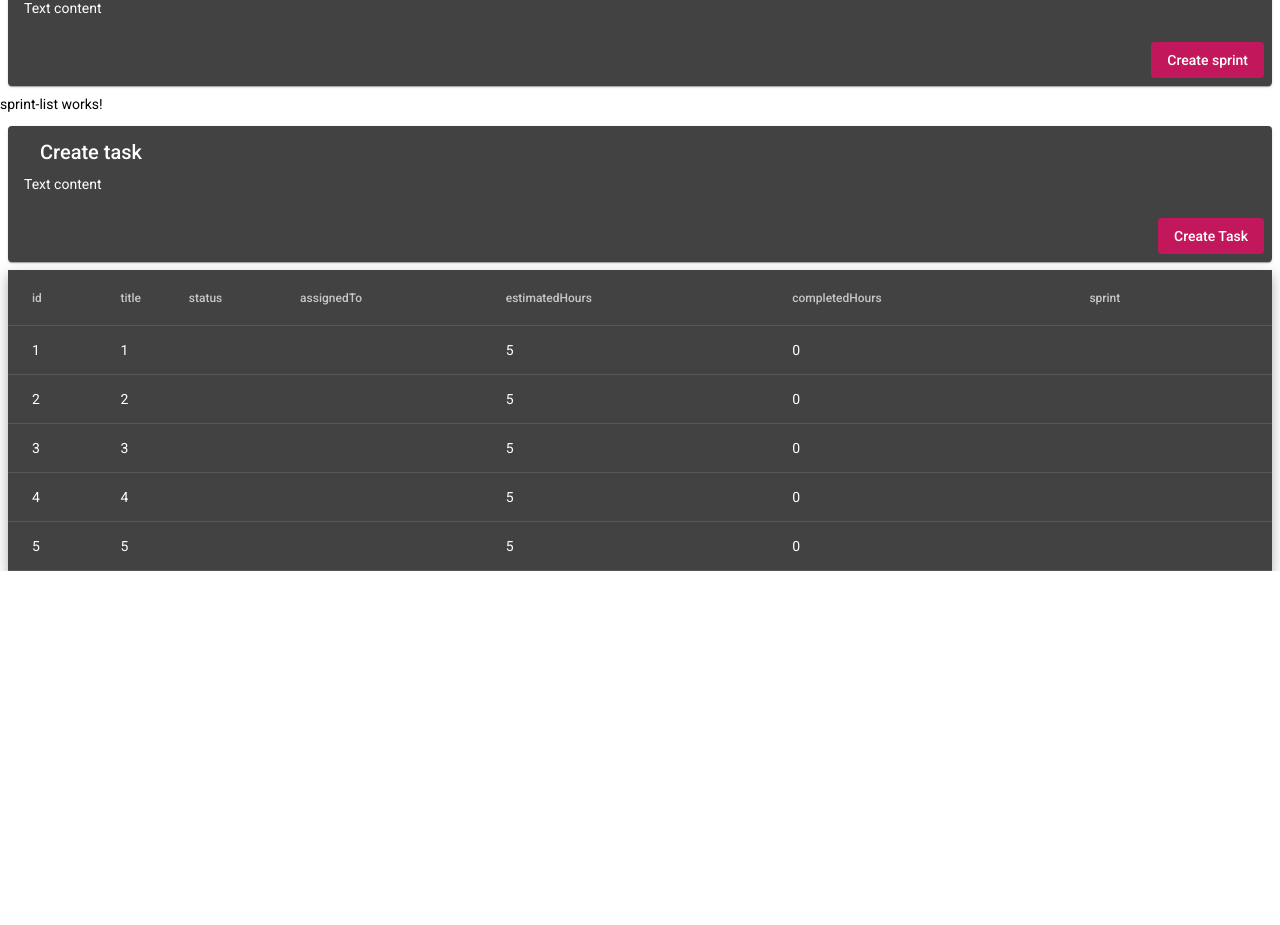
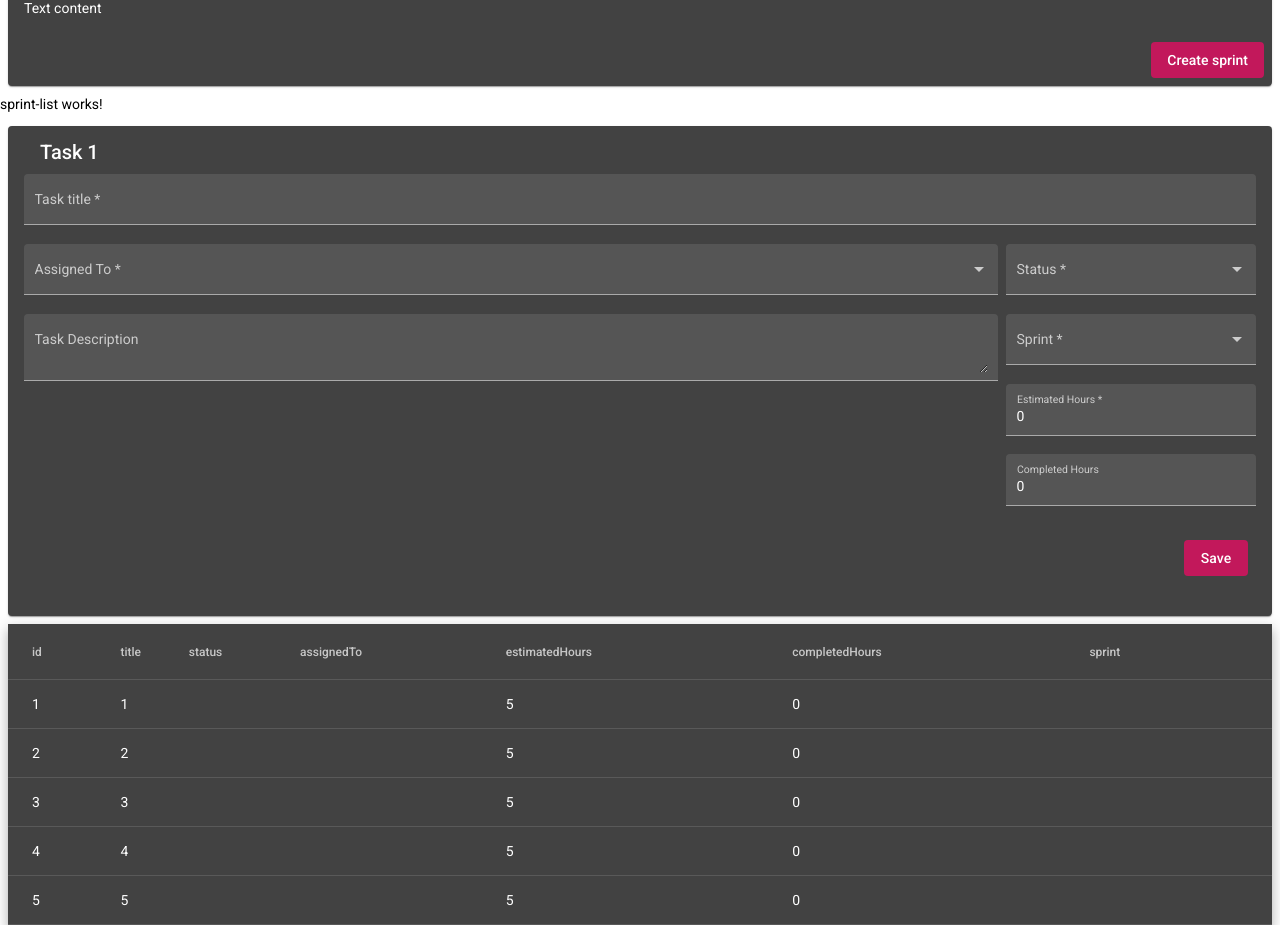
Before and after one commit to Bradoqguido/AngularSprintManager, an Angular app: page / in a window 1280 px wide. Shown: the part 500-1425 px from the top of the page. Before the commit the page ends 1071 px from the top, so only its background shows below. Built offline with nearby package versions, Linux system fonts and the light colour scheme.

Commit message:
Completed task edit component

```diff
--- a/src/app/modules/task/components/task-edit/task-edit.component.html
+++ b/src/app/modules/task/components/task-edit/task-edit.component.html
@@ -1,15 +1,69 @@
-<div style="margin: 8px;">
   <mat-card>
-    <mat-card-header>
-      <mat-card-title>Create task</mat-card-title>
-    </mat-card-header>
+    <form class="form" #taskForm="ngForm" (ngSubmit)="onSubmit()">
+      <div [formGroup]="frmTask">
+        <mat-card-header>
+          <mat-card-title>Task {{frmTask.get('id')?.value}}</mat-card-title>
+        </mat-card-header>
 
-    <mat-card-content>
-      Text content
-    </mat-card-content>
+        <mat-card-content>
+          <mat-form-field class="full-width" appearance="fill">
+            <mat-label>Task title</mat-label>
+            <input matInput #title formControlName="title" placeholder="Ex. Create a component...">
+          </mat-form-field>
 
-    <mat-card-actions align="end">
-      <button mat-flat-button color="primary" (click)="create()">Create Task</button>
-    </mat-card-actions>
+          <div class="task-detail">
+            <div class="full-width">
+              <mat-form-field class="full-width" appearance="fill">
+                <mat-label>Assigned To</mat-label>
+                <mat-select #assignedTo formControlName="sprint">
+                  <mat-option *ngFor="let employee of lstEmployee" [value]="employee">
+                    {{employee}}
+                  </mat-option>
+                </mat-select>
+              </mat-form-field>
+
+              <mat-form-field class="full-width" appearance="fill">
+                <mat-label>Task Description</mat-label>
+                <textarea matInput #description formControlName="description"
+                  placeholder="Ex. Create a component with..."></textarea>
+              </mat-form-field>
+            </div>
+
+            <div class="left-description">
+              <mat-form-field class="full-width" appearance="fill">
+                <mat-label>Status</mat-label>
+                <mat-select #status formControlName="status">
+                  <mat-option *ngFor="let status of lstStatus" [value]="status">
+                    {{status}}
+                  </mat-option>
+                </mat-select>
+              </mat-form-field>
+
+              <mat-form-field class="full-width" appearance="fill">
+                <mat-label>Sprint</mat-label>
+                <mat-select #sprint formControlName="sprint">
+                  <mat-option *ngFor="let sprint of lstSprint" [value]="sprint">
+                    {{sprint}}
+                  </mat-option>
+                </mat-select>
+              </mat-form-field>
+
+              <mat-form-field class="full-width" appearance="fill">
+                <mat-label>Estimated Hours</mat-label>
+                <input matInput #estimatedHours type="number" formControlName="estimatedHours">
+              </mat-form-field>
+
+              <mat-form-field class="full-width" appearance="fill">
+                <mat-label>Completed Hours</mat-label>
+                <input matInput #completedHours type="number" formControlName="completedHours">
+              </mat-form-field>
+            </div>
+          </div>
+
+          <mat-card-actions align="end" style="margin: 8px;">
+            <button mat-flat-button color="primary" type="submit">Save</button>
+          </mat-card-actions>
+        </mat-card-content>
+      </div>
+    </form>
   </mat-card>
-</div>
--- a/src/app/modules/task/components/task-edit/task-edit.component.scss
+++ b/src/app/modules/task/components/task-edit/task-edit.component.scss
@@ -0,0 +1,20 @@
+mat-card {
+  margin: 8px;
+}
+
+.form {
+  min-width: 150px;
+}
+
+.full-width {
+  width: 100%;
+}
+.task-detail {
+  overflow: hidden;
+  display: flex;
+}
+
+.left-description {
+  padding-left: 8px;
+  max-width: 250px;
+}
--- a/src/app/modules/task/components/task-edit/task-edit.component.ts
+++ b/src/app/modules/task/components/task-edit/task-edit.component.ts
@@ -1,6 +1,7 @@
 import { TaskEditService } from './task-edit.service';
 import { Component, OnInit } from '@angular/core';
-import { FormBuilder, FormControl, FormGroup, Validators } from '@angular/forms';
+import { FormBuilder, FormGroup, NgForm, Validators } from '@angular/forms';
+import { MatSnackBar } from '@angular/material/snack-bar';
 
 @Component({
   selector: 'app-task-edit',
@@ -9,29 +10,43 @@ import { FormBuilder, FormControl, FormGroup, Validators } from '@angular/forms'
 })
 export class TaskEditComponent implements OnInit {
 
-  frmTask = new FormBuilder();
+  frmTask = new FormGroup({});
+  lstEmployee: string[] = [];
+  lstSprint: string[] = [];
+  lstStatus: string[] = [];
 
-  constructor(private svcTask: TaskEditService) {
-    this.frmTask.group({
-      id: [svcTask.getLastTaskId()],
+  constructor(private svcTask: TaskEditService,
+              private frmBuilder: FormBuilder,
+              private snkBar: MatSnackBar) {
+    this.lstEmployee = this.svcTask.getEmployees();
+    this.lstSprint = this.svcTask.getSprints();
+    this.lstStatus = this.svcTask.getStatus();
+    this.initForm();
+  }
+
+  ngOnInit(): void {
+  }
+
+  onSubmit(){
+    this.frmTask.get('createdAt')?.setValue(new Date().toJSON());
+    this.snkBar.open(this.svcTask.setTask(this.frmTask.value), ':D');
+    this.initForm();
+  }
+
+  private initForm(): void {
+    this.frmTask = this.frmBuilder.group({
+      id: [this.svcTask.getTaskId()],
       title: ['', Validators.required],
-      specification: [''],
+      description: [''],
       status: ['', Validators.required],
       estimatedHours: [0, Validators.required],
       completedHours: [0],
       assignedTo: ['', Validators.required],
       sprint: ['', Validators.required],
-      createdBy: [''],
-      createdAt: [''],
-      idProject: [''],
+      createdBy: [this.svcTask.getProjectManager()],
+      createdAt: [new Date().toJSON()],
+      idProject: [this.svcTask.getProjectId()],
     });
   }
 
-  ngOnInit(): void {
-  }
-
-  create(): void {
-
-  }
-
 }
--- a/src/app/modules/task/components/task-edit/task-edit.service.ts
+++ b/src/app/modules/task/components/task-edit/task-edit.service.ts
@@ -7,7 +7,32 @@ export class TaskEditService {
 
   constructor() { }
 
-  getLastTaskId(): number {
+  getTaskId(): number {
+    return 1;
+  }
+
+  getEmployees(): string[] {
+    return ['Sonny','Hanna','Jack', 'Harry'];
+  }
+
+  getSprints(): string[] {
+    return ['sprint_01-08-2021_07-08-2021','sprint_07-08-2021_12-08-2021','sprint_17-08-2021_24-08-2021','sprint_24-08-2021_31-08-2021'];
+  }
+
+  getStatus(): string[] {
+    return ['New','Active','Closed'];
+  }
+
+  setTask(task: object): string {
+    console.log(task);
+    return 'Task saved!';
+  }
+
+  getProjectManager(): string {
+    return 'manager';
+  }
+
+  getProjectId(): number {
     return 1;
   }
 }
--- a/src/app/modules/task/task.module.ts
+++ b/src/app/modules/task/task.module.ts
@@ -12,6 +12,8 @@ import { FormsModule } from '@angular/forms';
 import { MatTableModule } from '@angular/material/table';
 import { MatIconModule } from '@angular/material/icon';
 import { ReactiveFormsModule } from '@angular/forms';
+import { MatSelectModule } from '@angular/material/select';
+import { MatSnackBarModule } from '@angular/material/snack-bar';
 
 @NgModule({
   declarations: [
@@ -27,7 +29,9 @@ import { ReactiveFormsModule } from '@angular/forms';
     FormsModule,
     MatTableModule,
     MatIconModule,
-    ReactiveFormsModule
+    ReactiveFormsModule,
+    MatSelectModule,
+    MatSnackBarModule
   ],
   exports: [
     TaskViewComponent
```
